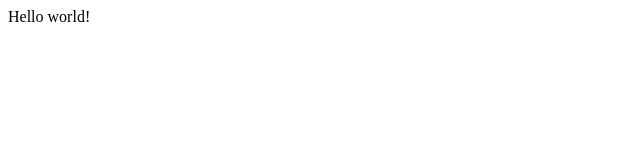
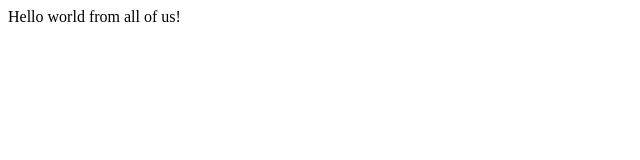
Before and after one commit to MuhammadMohsin/gatsby-netlify, a Gatsby site: page / in a window 1280 px wide. Shown: the whole page, without its empty margins (0-640 px from the left). Built offline with nearby package versions, Linux system fonts and the light colour scheme; Gatsby itself is replaced by a stand-in of ours.

Commit message:
update message

```diff
--- a/src/pages/index.js
+++ b/src/pages/index.js
@@ -1,5 +1,5 @@
 import React from "react"
 
 export default function Home() {
-  return <div>Hello world!</div>
+  return <div>Hello world from all of us!</div>
 }
```
